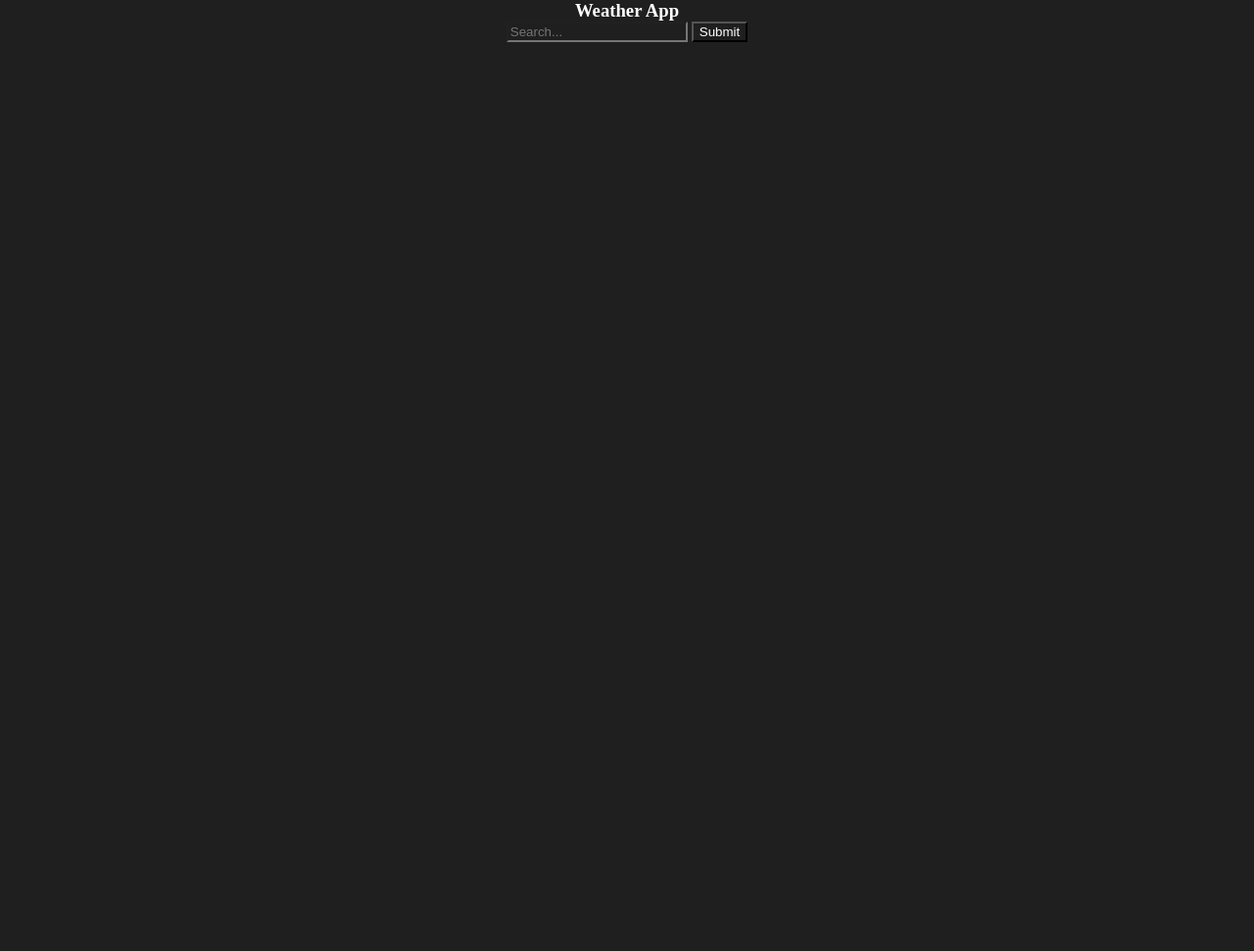
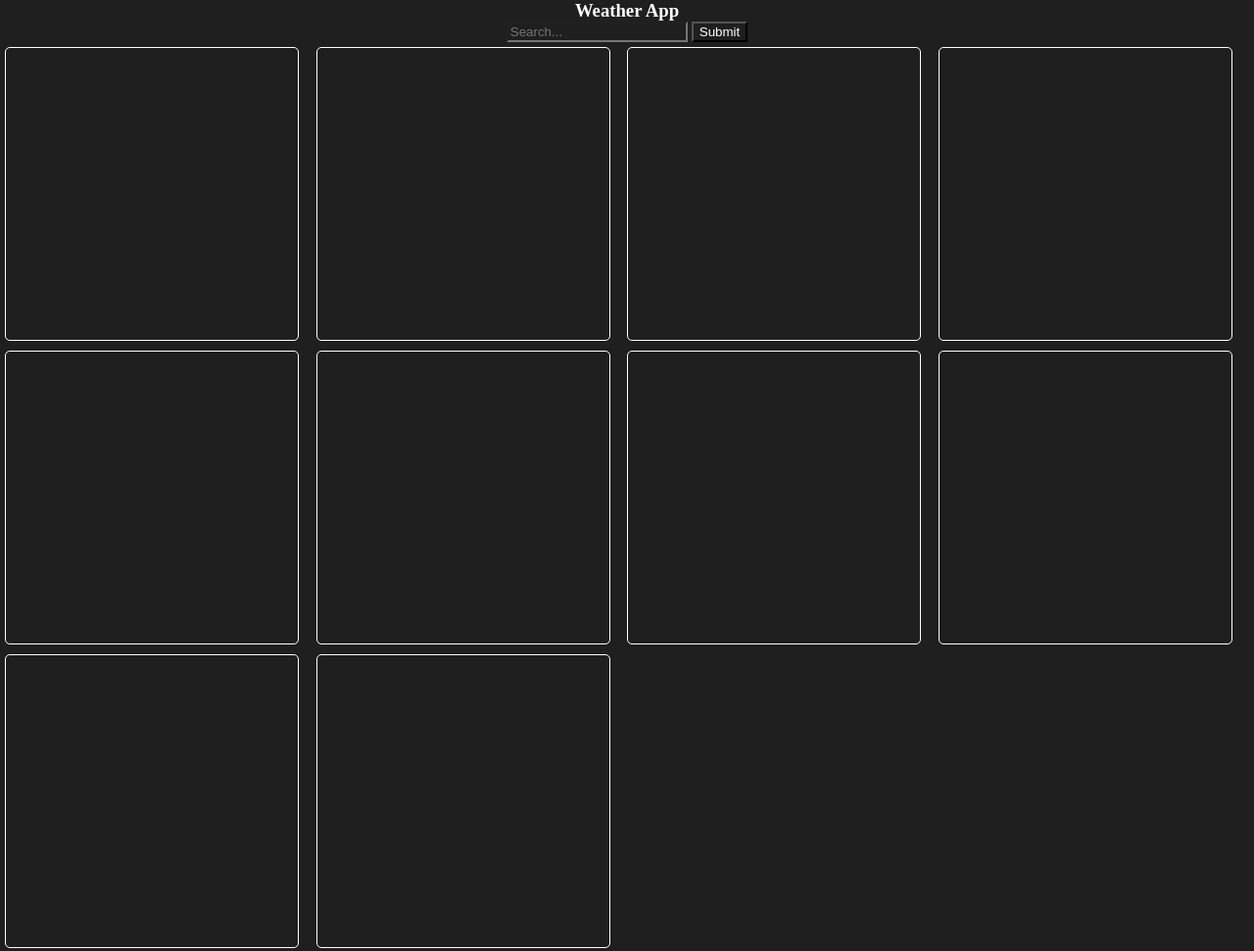
Before and after one commit to BigPimpLimp/weather_app, a website built with webpack: page src/template.html in a window 1280 px wide. Shown: the whole page at 98% size. Before the commit the page ends 800 px from the top, so only its background shows below. Built offline with nearby package versions, Linux system fonts and the light colour scheme; no server answers.

Commit message:
add grid cell styling, update getData()

```diff
--- a/src/dom.js
+++ b/src/dom.js
@@ -0,0 +1 @@
+import { getData } from ".";
--- a/src/index.js
+++ b/src/index.js
@@ -2,11 +2,11 @@ import './style.css';
 
 console.log('test');
 
-const getData = async function getData(location) {
+export const getData = async function getData(location) {
   try {
     const response = await fetch(`https://weather.visualcrossing.com/VisualCrossingWebServices/rest/services/timeline/${location}?key=S8PT6R6SWQ2SNK6EUXGTYJKGD&include=current,days&elements=datetime,temp,tempmin,tempmax,precipprob,windspeed,conditions,icon`);
     const data = await response.json();
-    console.log(data);
+    return data;
   } catch {
     console.log('Did not work');
   }
@@ -22,7 +22,11 @@ const input = document.querySelector('#search-bar');
         e.preventDefault();
     }
   })
-// getData('Elizabethtown');
+
+getData('Elizabethtown')
+  .then(result => {
+    console.log(result.days[0])
+  });
 
 //?key=S8PT6R6SWQ2SNK6EUXGTYJKGD
 
--- a/src/style.css
+++ b/src/style.css
@@ -10,3 +10,22 @@
     display: flex;
     justify-content: center;
 }
+
+#grid-container {
+    display: grid;
+    grid-template-columns: repeat(auto-fill, minmax(300px, 1fr));
+    grid-auto-rows: repeat(auto-fill, minmax(300px, 1fr));
+    margin: 5px;
+    row-gap: 10px;
+}
+
+.grid-item {
+    display: flex;
+    justify-content: center;
+    align-items: center;
+    width: 300px;
+    height: 300px;
+    border: solid 1px white;
+    border-radius: 5px;
+    gap: 5px;
+}
```
